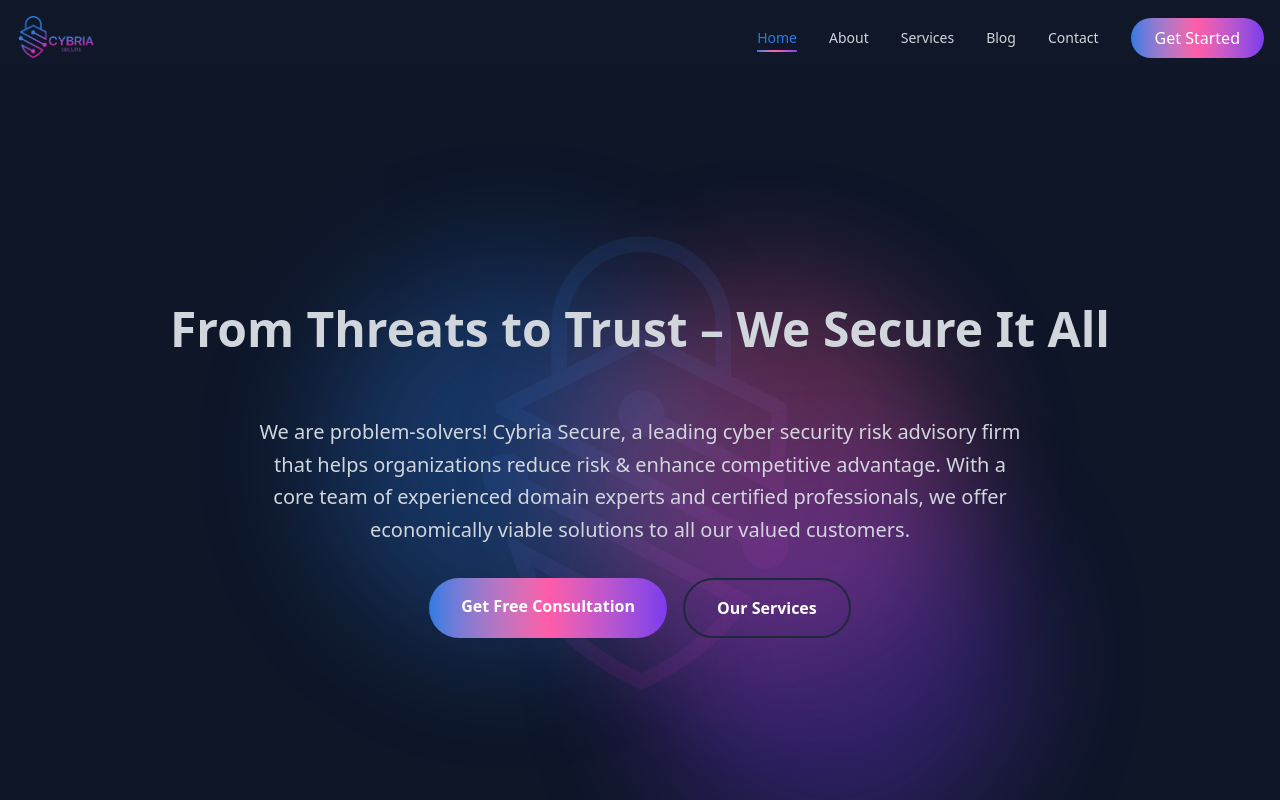
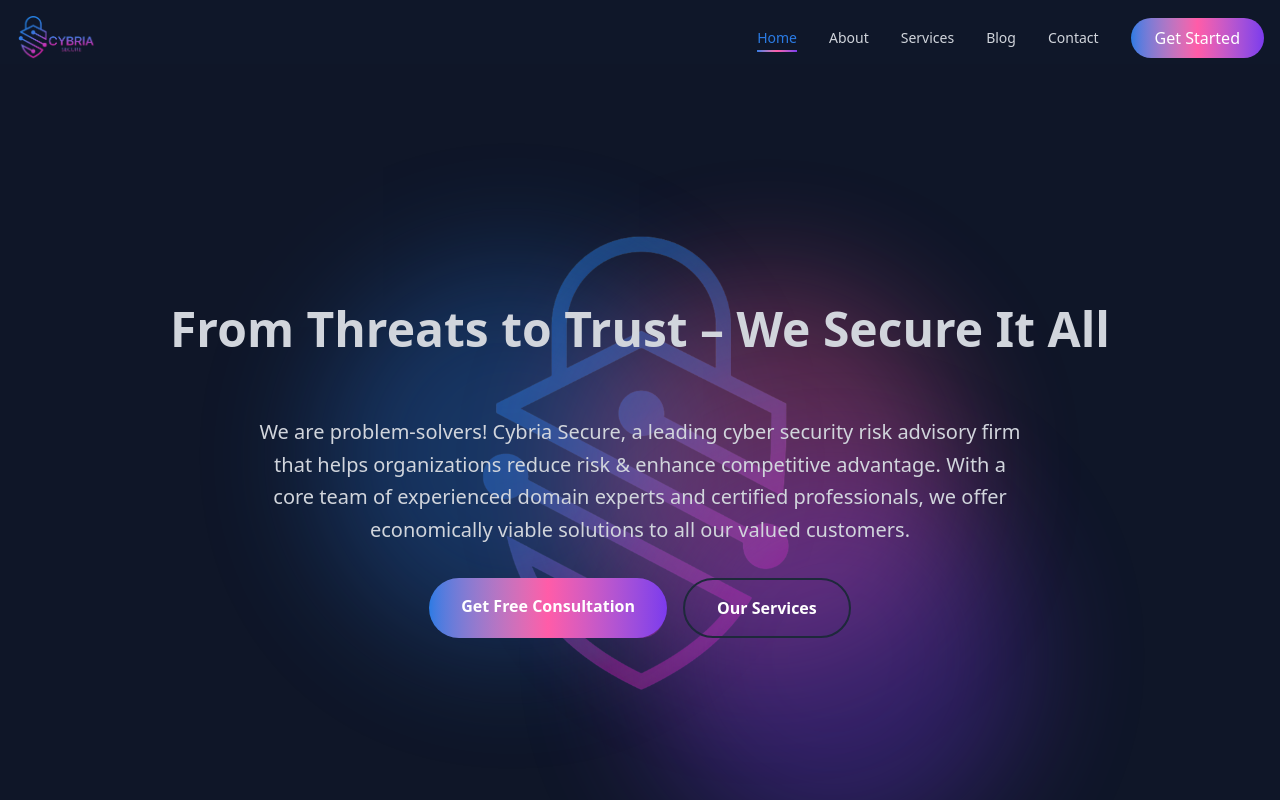
Before and after one commit to vivekrokadi/cybria-secure, a Next.js app: page / in a window 1280 px wide. Shown: the top 800 px of the page. Built offline with nearby package versions, Linux system fonts and the light colour scheme.

Commit message:
first commit

```diff
--- a/src/app/layout.tsx
+++ b/src/app/layout.tsx
@@ -101,7 +101,7 @@ export default function RootLayout({
 
       </head>
       <body
-        className="min-h-screen bg-[#0b1220] text-white font-sans antialiased"
+        className="min-h-screen bg-[#0b1220] text-white font-sans antialiased overflow-hidden"
         suppressHydrationWarning
       >
         <Header />
--- a/src/components/Hero.tsx
+++ b/src/components/Hero.tsx
@@ -10,7 +10,7 @@ const GSAPHero = dynamic(() => import("./GSAPHero"), { ssr: false });
 export default function Hero() {
   return (
     <section className="relative min-h-screen flex items-center justify-center overflow-hidden bg-[url('/cybriasecure-logo.png')] bg-no-repeat bg-center">
-       <div className="absolute inset-0 bg-[#0F1729]/90"></div>
+       <div className="absolute inset-0 bg-[#0F1729]/60"></div>
 
       {/* Animated Background */}
       <div className="absolute inset-0">
```
